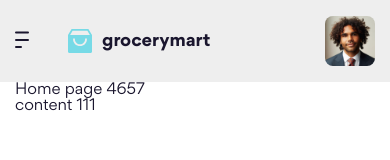
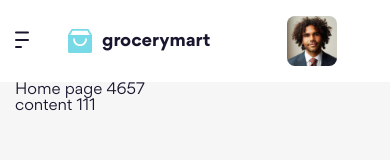
Before and after one commit to ManhThang203/project-htmlcss-08, a website: page index.html in a window 390 px wide. Drawn offline with Linux system fonts and the light colour scheme.

Commit message:
fix responsive

```diff
--- a/scss/base/_base.scss
+++ b/scss/base/_base.scss
@@ -12,6 +12,7 @@
     font-size: 1.6rem;
     font-family: Gordita,sans-serif;
     color: var(--text-color);
+    background-color: var(--body-bg-color);
 }
 a
 {
--- a/scss/components/_logo.scss
+++ b/scss/components/_logo.scss
@@ -5,6 +5,8 @@
     gap: 14px;
     @include abstrcats.breakpoint(lg){
       gap: 10px;
+      margin-left: 39px;
+      margin-right: 39px;
     }
     &__title{
          //styleName: Bold 22;
@@ -20,7 +22,6 @@
       @include abstrcats.breakpoint(lg){
           width: 24px;
           height: 24px;
-          margin-left: 39px;
        }
     }
 }
--- a/scss/layout/_header.scss
+++ b/scss/layout/_header.scss
@@ -5,7 +5,6 @@
 }
 .header{
     background:var(--header-bg-color);
-
 }
 .top-bar{
    @extend %flexItemsCenter;
@@ -17,6 +16,7 @@
     // MObie
     @include abstrcats.breakpoint(sm){
         padding: 16px 0;
+        justify-content: space-between;
     }
     // An More
     &__more{
@@ -29,7 +29,7 @@
 }
 .navbar{
    margin-left: 144px;
-   //margin-right: auto;
+   //margin-left: auto;
 
    @include abstrcats.breakpoint(xl){
        margin-left: 50px;
@@ -57,6 +57,13 @@
     @extend %flexItemsCenter;
     gap: 20px;
     margin-left: auto;
+    @include abstrcats.breakpoint(xl){
+        margin-right: auto;
+     }
+    @include abstrcats.breakpoint(lg){
+       margin-left: auto;
+    }
+    //margin-left: auto;
     &__group{
         @extend %flexItemsCenter;
         min-width: 50px;
@@ -89,6 +96,9 @@
 
     &__group:nth-child(2){
         padding: 13px 20px;
+        @include abstrcats.breakpoint(lg){
+            background-color:  #f3f3f3;
+          }
     }
     &__separate{
         width: 1px;
--- a/scss/theme/_dark.scss
+++ b/scss/theme/_dark.scss
@@ -2,7 +2,8 @@
     --text-color:#fff;
     --icon-color: brightness(0) saturate(100%) invert(98%) sepia(7%) saturate(590%) hue-rotate(194deg) brightness(118%) contrast(100%);
     --header-bg-color: #171C28;
+    --body-bg-color:#292E39;
     --top-act-grounp-bg-color:#292E39;
     --top-act-grounp-shadow: rgba(0,0,0,0.2);
-    --top-act-grounp-separate:#ededf6;
+    --top-act-grounp-separate:#fff;
 }
--- a/scss/theme/_light.scss
+++ b/scss/theme/_light.scss
@@ -1,8 +1,14 @@
+@use "../abstrcats";
+
 html {
     --text-color:#1A162E;
     --icon-color: brightness(0) saturate(100%) invert(6%) sepia(32%) saturate(2861%) hue-rotate(228deg) brightness(92%) contrast(93%);;
     --header-bg-color:#eee;
+    --body-bg-color:#f6f6f6;
     --top-act-grounp-bg-color:#fff;
     --top-act-grounp-shadow: rgba(237, 237, 246, 0.2);
     --top-act-grounp-separate:#ededf6;
+    @include abstrcats.breakpoint(lg){
+        --header-bg-color:#fff;
+    }
 }
```
Also changed, not shown: assets/css/main.css, 1 other file.
